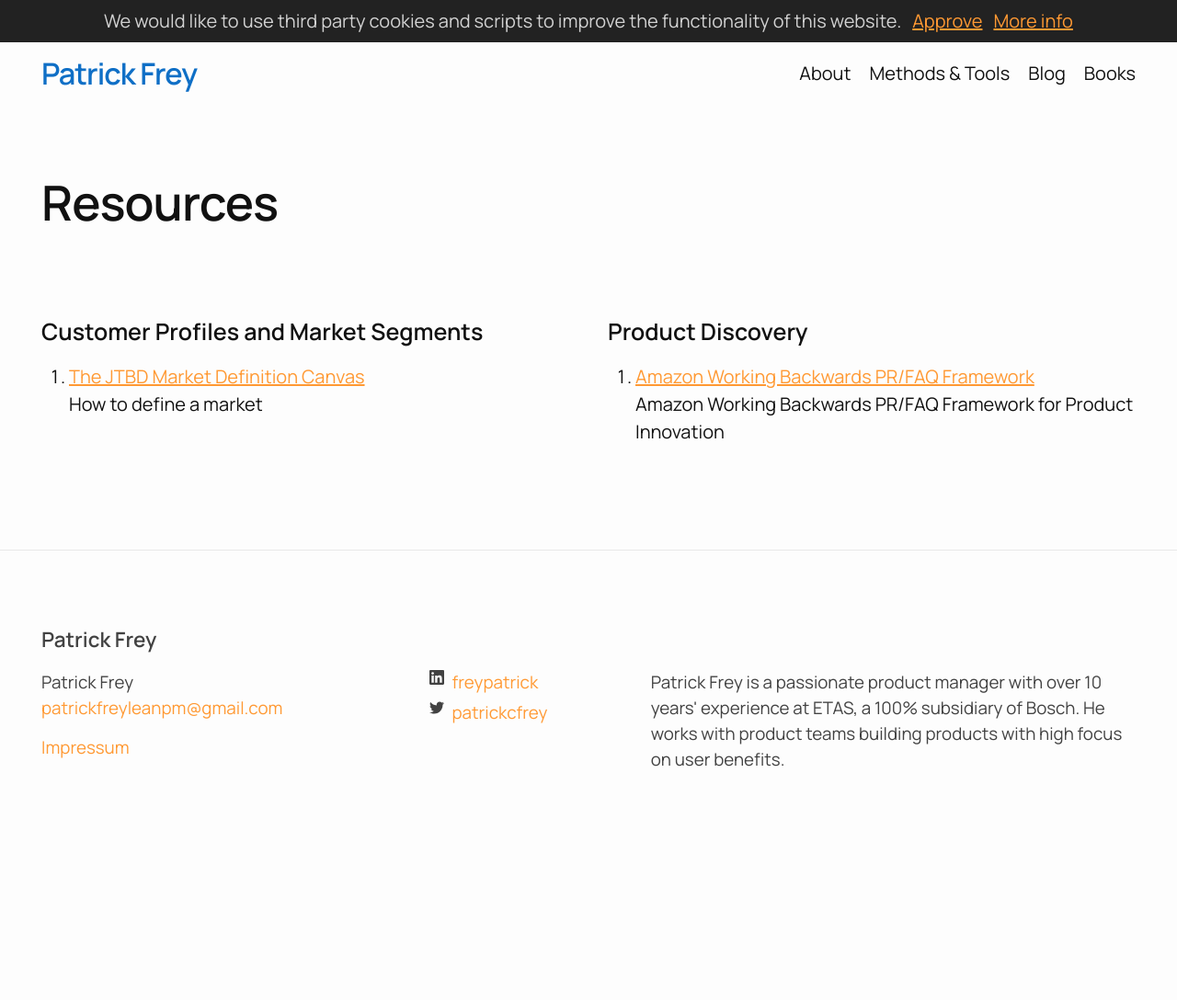
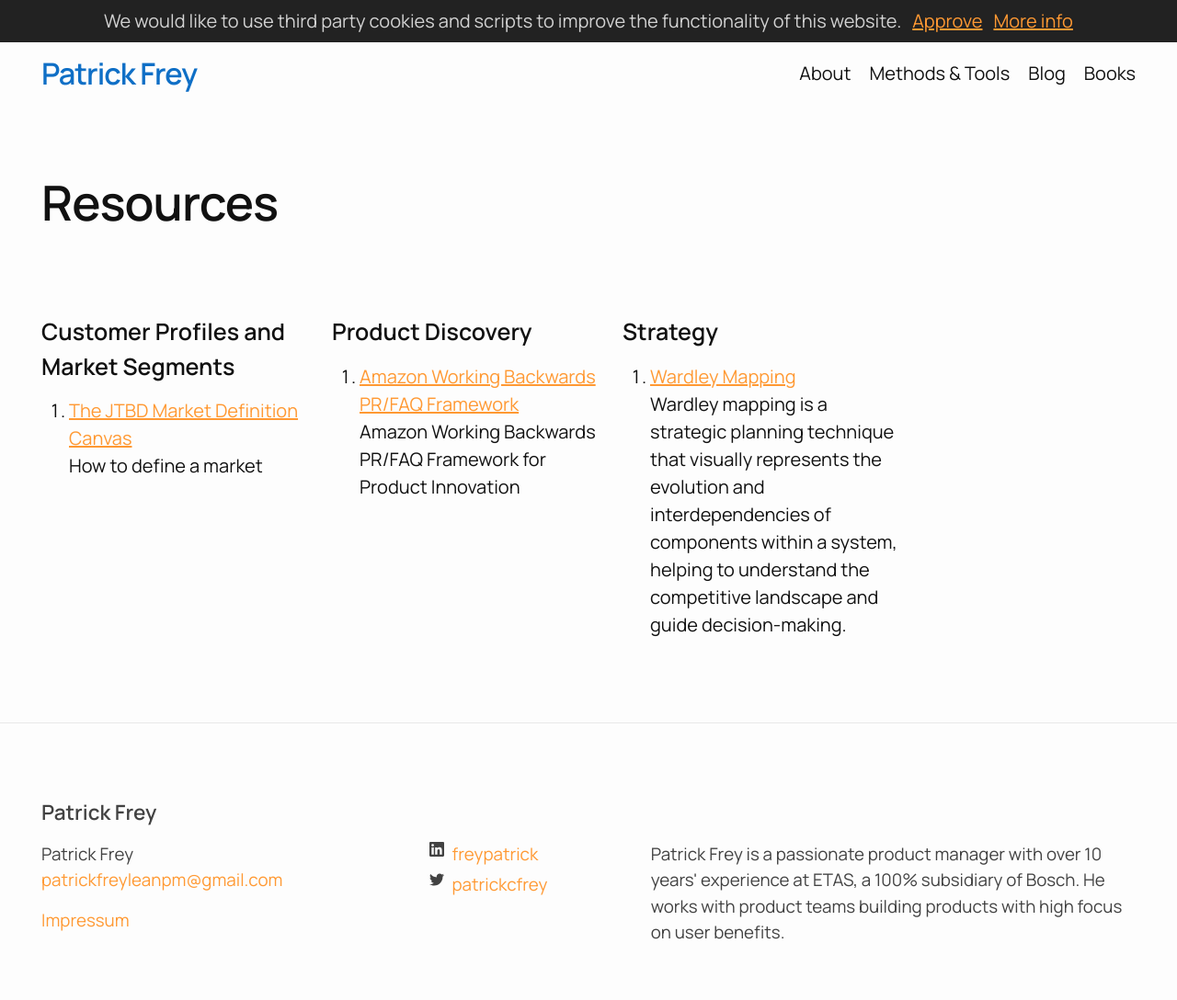
Before and after one commit to patrickfreyproductmanagement/patrickfreyproductmanagement.github.io, a Jekyll site: the page built from resources.markdown, in a window 1280 px wide. Shown: the whole page at 92% size. Built offline with Jekyll 4.4.1, drawn with Linux system fonts in a browser that asks for light colours; before the commit the page ends 900 px from its top, so only the background shows below that.

Commit message:
Added Wardley Mapping to resources.

```diff
--- a/_sass/responsive-cards.scss
+++ b/_sass/responsive-cards.scss
@@ -31,6 +31,13 @@
     gap: 1rem;
 }
 
+.cards-5 {
+    max-width: 1200px;
+    margin: 0 auto;
+    display: grid;
+    gap: 1rem;
+}
+
 @media (min-width: 900px) {
     .cards {
         grid-template-columns: 690px 400px;
@@ -47,4 +54,7 @@
     .cards-4 {
         grid-template-columns: 600px 600px;
     }
+    .cards-5 {
+        grid-template-columns: 300px 300px 300px 300px;
+    }
 }
--- a/resources.markdown
+++ b/resources.markdown
@@ -6,7 +6,7 @@ permalink: /resources/
 ---
 
 
-<div class="cards-4">
+<div class="cards-5">
     <div class="card">
         <h4>Customer Profiles and Market Segments</h4>
         <ol>
@@ -27,4 +27,14 @@ permalink: /resources/
             </li>
         </ol>
     </div>
+    <div class="card">
+        <h4>Strategy</h4>
+        <ol>
+            <li>
+                <a href="https://learnwardleymapping.com/" target="_blank">Wardley Mapping</a>
+                <br/>
+                Wardley mapping is a strategic planning technique that visually represents the evolution and interdependencies of components within a system, helping to understand the competitive landscape and guide decision-making.
+            </li>
+        </ol>
+    </div>
 </div>
```
